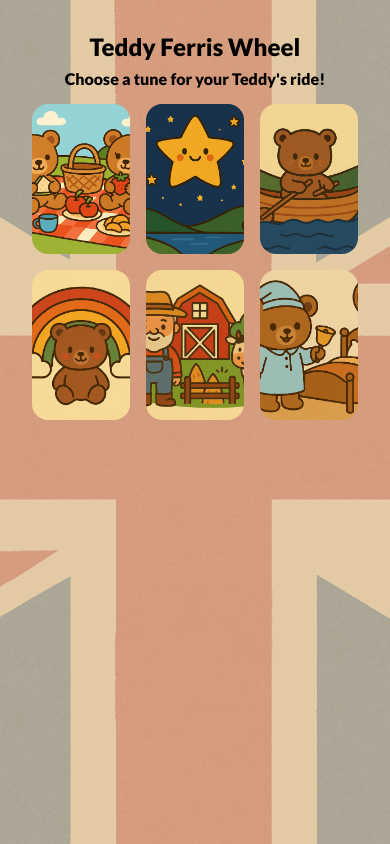
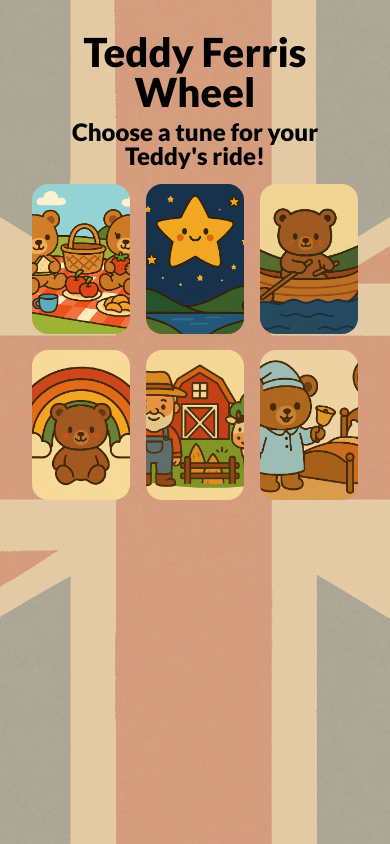
Before and after one commit to JoBov86/teddy-bears-picnic, a plain HTML site: page index.html in a window 390 px wide. Drawn offline with Linux system fonts and the light colour scheme.

Commit message:
update font sizes

```diff
--- a/index.html
+++ b/index.html
@@ -16,8 +16,7 @@
         body {
             text-align: center;
             font-family: sans-serif;
-            overflow-x: hidden;
-            overflow-y: scroll;
+           overflow: hidden;
             height: 100vh;
             padding: 2rem;
             background-color: lightblue;
@@ -36,14 +35,16 @@
         }
 
         h1 {
-            font-size: 3rem;
+            font-size: 4rem;
+            margin-bottom: 0.5rem;
+            font-weight: 900;
+            line-height: 1;
+        }
+        h2 {
+            font-size: 2.25rem;
             margin-bottom: 1rem;
             font-weight: 900;
-        }
-        h2 {
-            font-size: 2rem;
-            margin-bottom: 2rem;
-            font-weight: 900;
+            line-height: 1;
         }
 
         .btn-container {
@@ -71,13 +72,15 @@
         @media only screen and (max-width: 1000px){
             body {
                 align-items: flex-start;
+                overflow-x: hidden;
+                overflow-y: scroll;
             }
             h1 {
-                font-size: 1.5rem;
+                font-size: 2.5rem;
                 margin-bottom: 0.5rem;
             }
             h2 {
-                font-size: 1rem;
+                font-size: 1.5rem;
                 margin-bottom: 1rem;
             }
             .btn {
@@ -87,6 +90,7 @@
                 gap: 1rem;
                 margin-bottom: 1rem;
             }
+
         }
     </style>
 </head>
```
